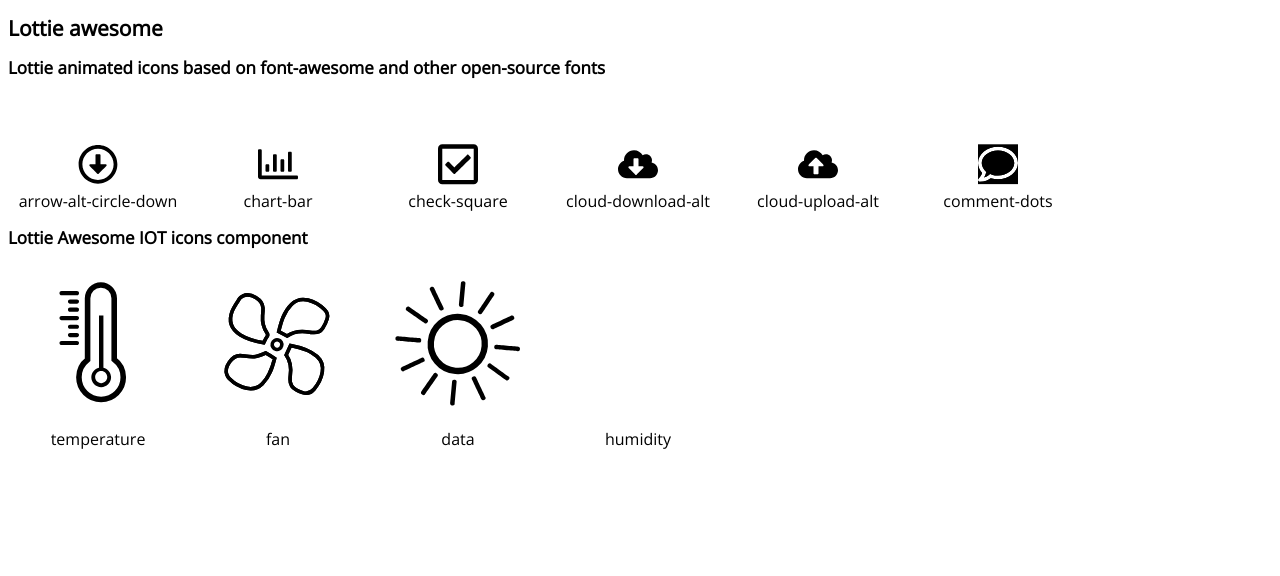
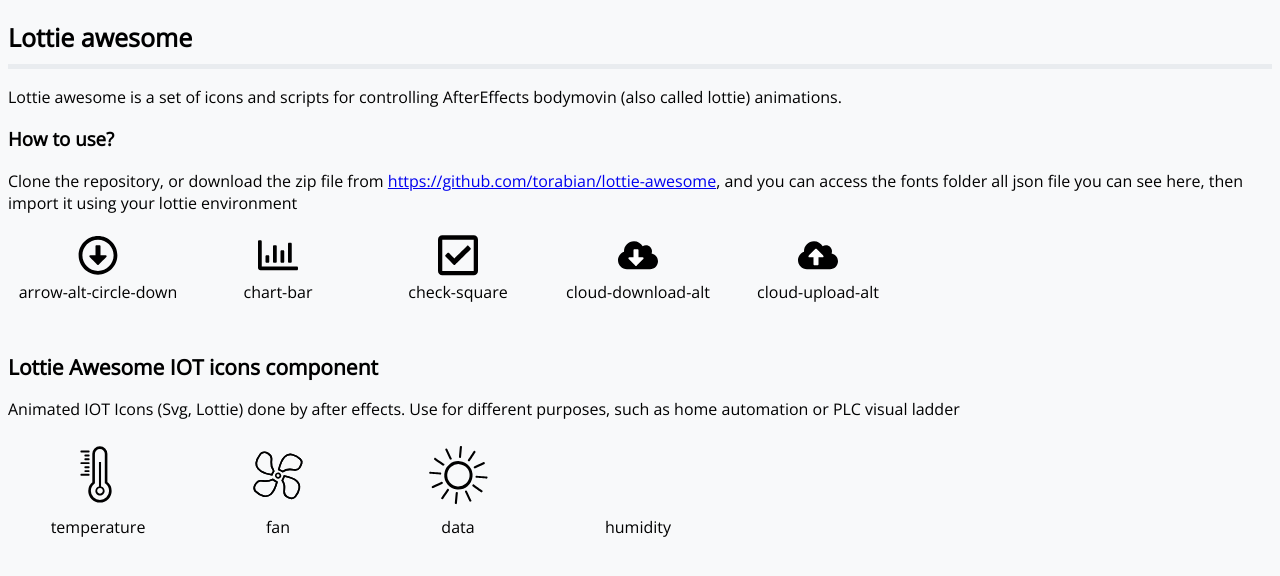
Before and after one commit to torabian/lottie-awesome, a website: page index.html in a window 1280 px wide. Drawn offline with nearby package versions, Linux system fonts and the light colour scheme; no server answers.

Commit message:
Update the documentation

```diff
--- a/docs-script.js
+++ b/docs-script.js
@@ -70,8 +70,7 @@
   'chart-bar',
   'check-square',
   'cloud-download-alt',
-  'cloud-upload-alt',
-  'comment-dots'
+  'cloud-upload-alt'
 ];
 
 const largeIcons = ['temperature', 'fan', 'data', 'humidity'];
--- a/docs-style.css
+++ b/docs-style.css
@@ -1,3 +1,7 @@
+body {
+  background-color: #f8f9fa;
+}
+
 .icons-container {
   display: flex;
   flex-wrap: wrap;
@@ -16,7 +20,7 @@
 }
 .component-icon {
   flex: 1;
-  width: 160px;
+  width: 75px;
   margin: auto;
 }
 
@@ -30,12 +34,19 @@
 
 
 h1 {
-  font-size: 21px;
+  font-size: 1.5625rem;
+  padding-bottom: 10px;
+  border-bottom: 5px solid #e9ecef;
+  margin-top: 20px;
 }
 
+svg {
+  fill: #495057;
+}
 
 h2 {
-  font-size: 17px;
+  font-size: 21px;
+  margin-top: 50px;
 }
 
 .doc-icons-list {
--- a/index.html
+++ b/index.html
@@ -20,24 +20,37 @@
     <link rel="stylesheet" href="docs-style.css" />
   </head>
   <body>
+    <div id="app">
       <div>
         <h1>Lottie awesome</h1>
-      <h2>
-        Lottie animated icons based on font-awesome and other open-source fonts
-      </h2>
+        <p>
+          Lottie awesome is a set of icons and scripts for controlling
+          AfterEffects bodymovin (also called lottie) animations.
+        </p>
+        <h3>How to use?</h3>
+        <p>
+          Clone the repository, or download the zip file from
+          <a href="https://github.com/torabian/lottie-awesome"
+            >https://github.com/torabian/lottie-awesome</a
+          >, and you can access the fonts folder all json file you can see here,
+          then import it using your lottie environment
+        </p>
       </div>
-
-    <div class="doc-icons-list" id="app">
       <div class="icons-container">
         <div class="icon-container" v-for="icon in icons">
           <div v-bind:id="icon" class="la-icon"></div>
           <span class="icon-name">{{ icon }}</span>
         </div>
+      </div>
 
       <h2>
         Lottie Awesome IOT icons component
       </h2>
-      </div>
+      <p>
+        Animated IOT Icons (Svg, Lottie) done by after effects. Use for
+        different purposes, such as home automation or PLC visual ladder
+      </p>
+
       <div class="icons-container">
         <div class="icon-container" v-for="icon in largeIcons">
           <div v-bind:id="icon" class="component-icon"></div>
```
Lines whose indentation alone changed are shown as unchanged.
